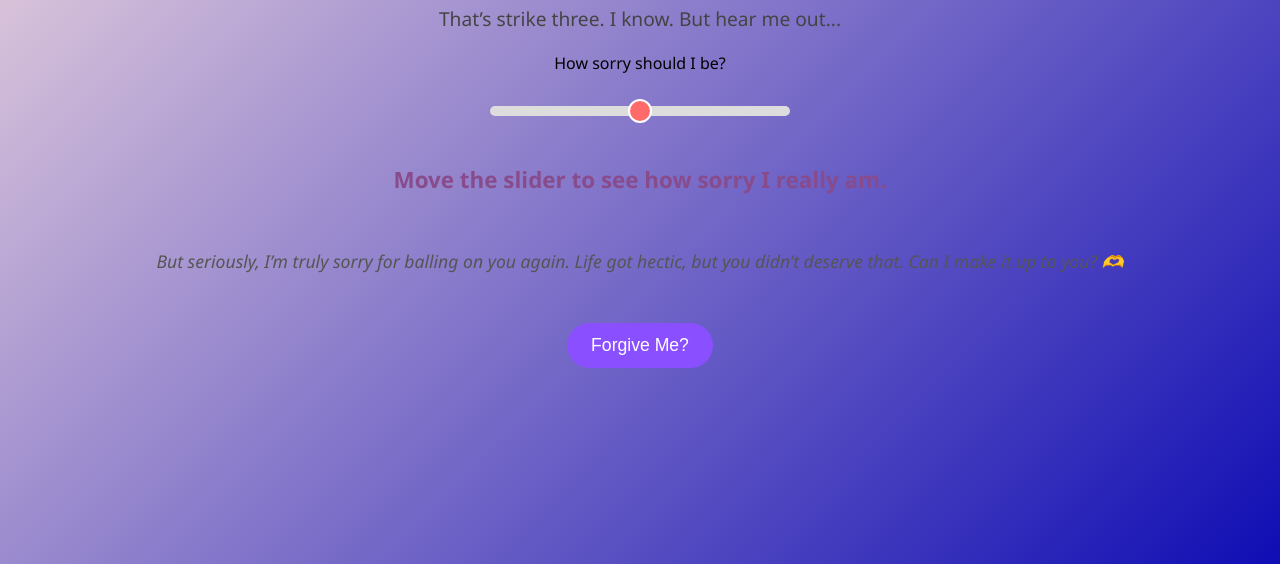
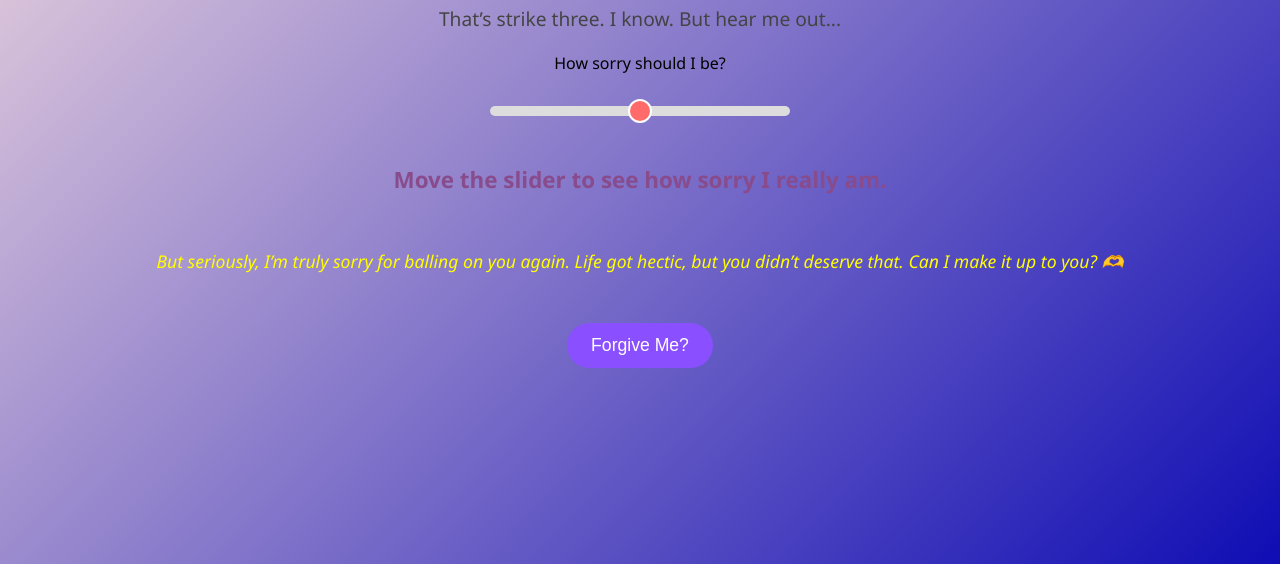
Before and after one commit to Ifhy1/forJ, a plain HTML site: page index.html in a window 1280 px wide. Shown: the part 300-864 px from the top of the page. Drawn offline with Linux system fonts and the light colour scheme.

Commit message:
updated styles.css

```diff
--- a/styles.css
+++ b/styles.css
@@ -54,7 +54,7 @@ p {
 .apology-note {
   margin-top: 2rem;
   font-style: italic;
-  color: #555;
+  color: yellow;
   font-size: 1.1rem;
   max-width: 80%;
 }
```
